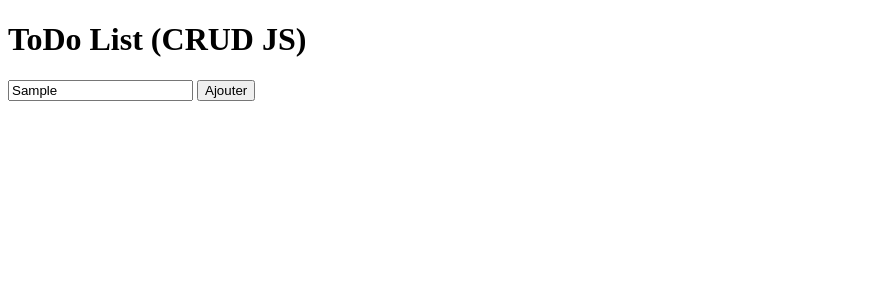
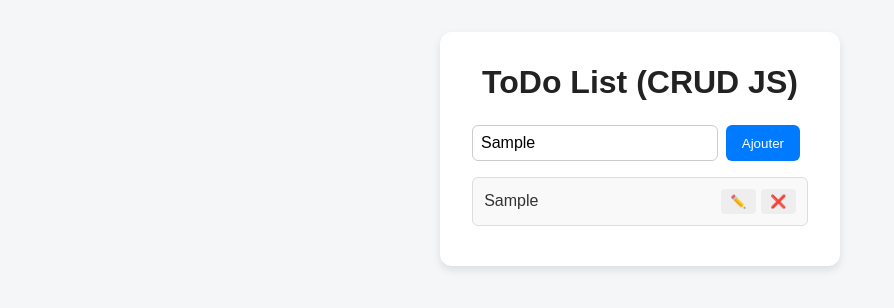
Before and after one commit to massensee/ToDo-CRUD, a plain HTML site: page index.html in a window 1280 px wide. Both pictures are taken after typing "Sample" into the empty fields and a click on the button "Ajouter". Shown: the whole page, without its empty margins (0-894 px from the left). Drawn offline with Linux system fonts and the light colour scheme.

Commit message:
créer une fonction dédiée à la génération des tâches avec texte et actions

```diff
--- a/index.html
+++ b/index.html
@@ -7,15 +7,15 @@
     <title>ToDo-CRUD</title>
   </head>
   <body>
+    <div class="container">
       <h1>ToDo List (CRUD JS)</h1>
-
       <form id="task-form">
         <input type="text" id="task-input" placeholder="Nouvelle tâche..." />
         <button type="submit">Ajouter</button>
         <span id="message" class="error"></span>
       </form>
-
       <ul id="task-list"></ul>
+    </div>
 
     <script src="script.js"></script>
   </body>
--- a/script.js
+++ b/script.js
@@ -16,4 +16,29 @@ form.addEventListener("submit", (e) => {
 
   message.textContent = "";
   message.classList.remove("error");
+
+  const task = createTask(inputValue);
+  list.appendChild(task);
 });
+
+function createTask(inputValue) {
+  const btnModifier = document.createElement("button");
+  btnModifier.textContent = `✏️`;
+
+  const btnSupprimer = document.createElement("button");
+  btnSupprimer.textContent = `❌`;
+
+  const actions = document.createElement("div");
+  actions.classList.add("task-actions");
+
+  const task = document.createElement("li");
+  const taskText = document.createElement("span");
+  task.textContent = inputValue;
+
+  task.appendChild(taskText);
+  task.appendChild(actions);
+  actions.appendChild(btnModifier);
+  actions.appendChild(btnSupprimer);
+
+  return task;
+}
--- a/style.css
+++ b/style.css
@@ -1,6 +1,105 @@
+/* Reset simple */
+* {
+  margin: 0;
+  padding: 0;
+  box-sizing: border-box;
+  font-family: Arial, Helvetica, sans-serif;
+}
+
+body {
+  background: #f4f6f8;
+  color: #333;
+  display: flex;
+  justify-content: center;
+  align-items: flex-start;
+  min-height: 100vh;
+  padding: 2rem;
+}
+
+.container {
+  background: #fff;
+  width: 400px;
+  padding: 2rem;
+  border-radius: 12px;
+  box-shadow: 0 4px 8px rgba(0, 0, 0, 0.1);
+}
+
+h1 {
+  text-align: center;
+  margin-bottom: 1.5rem;
+  color: #222;
+}
+
+/* Formulaire */
+#task-form {
+  display: flex;
+  gap: 0.5rem;
+  margin-bottom: 1rem;
+}
+
+#task-input {
+  flex: 1;
+  padding: 0.5rem;
+  border: 1px solid #ccc;
+  border-radius: 6px;
+  font-size: 1rem;
+}
+
+button {
+  background: #007bff;
+  border: none;
+  color: white;
+  padding: 0.6rem 1rem;
+  border-radius: 6px;
+  cursor: pointer;
+  transition: background 0.2s;
+}
+
+button:hover {
+  background: #0056b3;
+}
+
+/* Message d'erreur */
 .error {
   color: red;
-  font-size: 0.9em;
-  margin-left: 10px;
-  display: inline-block;
+  font-size: 0.9rem;
+  margin-top: 0.5rem;
+  display: block;
 }
+
+/* Liste de tâches */
+#task-list {
+  list-style: none;
+  margin-top: 1rem;
+}
+
+#task-list li {
+  background: #f9f9f9;
+  margin-bottom: 0.5rem;
+  padding: 0.7rem;
+  border-radius: 6px;
+  display: flex;
+  justify-content: space-between;
+  align-items: center;
+  border: 1px solid #ddd;
+}
+
+/* Boutons dans les tâches */
+.task-actions {
+  display: flex;
+  gap: 0.3rem;
+}
+
+.task-actions button {
+  background: #eee;
+  color: #333;
+  border: none;
+  padding: 0.3rem 0.6rem;
+  border-radius: 4px;
+  cursor: pointer;
+  font-size: 0.8rem;
+}
+
+.task-actions button:hover {
+  background: #ddd;
+}
```
Lines whose indentation alone changed are shown as unchanged.
